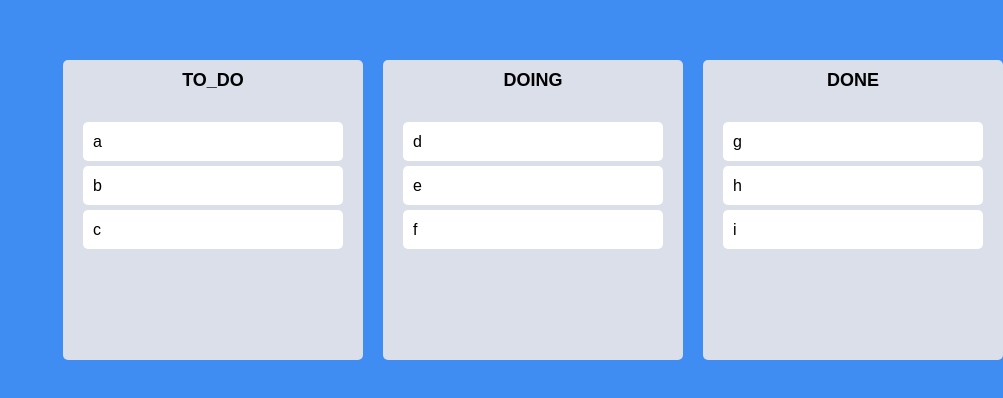
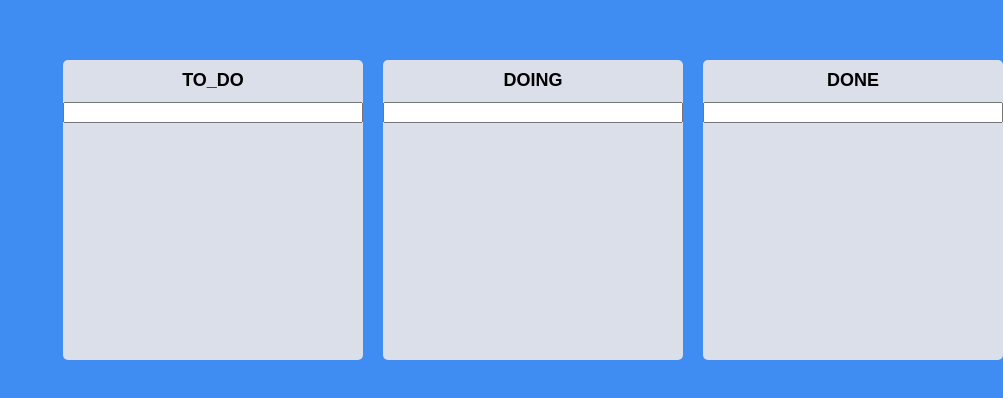
Before and after one commit to LESANF/trello-clone, a React (Create React App) app: page / in a window 1280 px wide. Shown: the part 190-588 px from the top of the page, without its empty margins (277-1280 px from the left). Built offline with nearby package versions, Linux system fonts and the light colour scheme.

Commit message:
update && fix: react-hook-form, props change

```diff
--- a/package.json
+++ b/package.json
@@ -13,6 +13,7 @@
     "react": "^17.0.2",
     "react-beautiful-dnd": "^13.1.0",
     "react-dom": "^17.0.2",
+    "react-hook-form": "^7.25.0",
     "react-scripts": "5.0.0",
     "recoil": "^0.5.2",
     "styled-components": "^5.3.3",
--- a/src/App.tsx
+++ b/src/App.tsx
@@ -27,24 +27,19 @@ function App() {
         if (!destination) return;
         if (destination.droppableId === source.droppableId) {
             setTestAry((prevAry) => {
-                const oldIdx = source.index;
-                const newIdx = destination.index;
                 const cpAry = [...prevAry[source.droppableId]];
-                cpAry.splice(oldIdx, 1);
-                cpAry.splice(newIdx, 0, draggableId);
-
+                const spliceTarget = cpAry.splice(source.index, 1);
+                cpAry.splice(destination.index, 0, ...spliceTarget);
                 return { ...prevAry, [destination.droppableId]: cpAry };
             });
         }
 
         if (destination.droppableId !== source.droppableId) {
             setTestAry((prevAry) => {
-                const oldIdx = source.index;
-                const newIdx = destination.index;
                 const sourceAry = [...prevAry[source.droppableId]];
                 const destinationAry = [...prevAry[destination.droppableId]];
-                sourceAry.splice(oldIdx, 1);
-                destinationAry.splice(newIdx, 0, draggableId);
+                const spliceTarget = sourceAry.splice(source.index, 1);
+                destinationAry.splice(destination.index, 0, ...spliceTarget);
 
                 return {
                     ...prevAry,
--- a/src/Components/Board.tsx
+++ b/src/Components/Board.tsx
@@ -1,6 +1,9 @@
 import { Droppable } from 'react-beautiful-dnd';
 import DraggableCard from './Draggable';
 import styled from 'styled-components';
+import { IToDo, toDoState } from '../atoms';
+import { useForm } from 'react-hook-form';
+import { useSetRecoilState } from 'recoil';
 
 const Wrapper = styled.div`
     width: 300px;
@@ -33,15 +36,42 @@ const Title = styled.h2`
     margin-bottom: 10px;
     font-size: 18px;
 `;
+
+const Form = styled.form`
+    input {
+        width: 100%;
+    }
+`;
+
 interface IBoard {
-    testAry: string[];
+    testAry: IToDo[];
     boardId: string;
 }
 
+interface IForm {
+    toDo: string;
+}
+
 function Board({ testAry, boardId }: IBoard) {
+    const { register, setValue, handleSubmit } = useForm<IForm>();
+    const setToDo = useSetRecoilState(toDoState);
+
+    const onValid = ({ toDo }: IForm) => {
+        setToDo((prevToDos) => {
+            const oldToDo = [...prevToDos[boardId]];
+            oldToDo.push({ id: Date.now(), text: toDo });
+            console.log(oldToDo);
+
+            return { ...prevToDos, [boardId]: oldToDo };
+        });
+        setValue('toDo', '');
+    };
     return (
         <Wrapper>
             <Title>{boardId}</Title>
+            <Form onSubmit={handleSubmit(onValid)}>
+                <input {...register('toDo', { required: true })} />
+            </Form>
             <Droppable droppableId={boardId}>
                 {(provided, snapshot) => (
                     <Area
@@ -51,7 +81,7 @@ function Board({ testAry, boardId }: IBoard) {
                         {...provided.droppableProps}
                     >
                         {testAry.map((items, idx) => (
-                            <DraggableCard key={items} items={items} idx={idx} />
+                            <DraggableCard key={items.id} text={items.text} id={items.id} idx={idx} />
                         ))}
                         {provided.placeholder}
                     </Area>
--- a/src/Components/Draggable.tsx
+++ b/src/Components/Draggable.tsx
@@ -12,13 +12,14 @@ const Card = styled.div<{ isDragging: boolean }>`
 `;
 
 interface ICard {
-    items: string;
+    text: string;
+    id: number;
     idx: number;
 }
 
-function DraggableCard({ items, idx }: ICard) {
+function DraggableCard({ text, id, idx }: ICard) {
     return (
-        <Draggable draggableId={items} index={idx}>
+        <Draggable draggableId={id + ''} index={idx}>
             {(provided, snapshot) => (
                 <Card
                     ref={provided.innerRef}
@@ -26,7 +27,7 @@ function DraggableCard({ items, idx }: ICard) {
                     {...provided.dragHandleProps}
                     {...provided.draggableProps}
                 >
-                    {items}
+                    {text}
                 </Card>
             )}
         </Draggable>
--- a/src/atoms.tsx
+++ b/src/atoms.tsx
@@ -1,14 +1,19 @@
-import { atom, selector } from 'recoil';
+import { atom } from 'recoil';
+
+export interface IToDo {
+    id: number;
+    text: string;
+}
 
 interface IToDoState {
-    [key: string]: string[];
+    [key: string]: IToDo[];
 }
 
 export const toDoState = atom<IToDoState>({
     key: 'toDoState',
     default: {
-        TO_DO: ['a', 'b', 'c'],
-        DOING: ['d', 'e', 'f'],
-        DONE: ['g', 'h', 'i'],
+        TO_DO: [],
+        DOING: [],
+        DONE: [],
     },
 });
```
Also changed, not shown: 1 other file (tests, documents, lock files or other folders).
